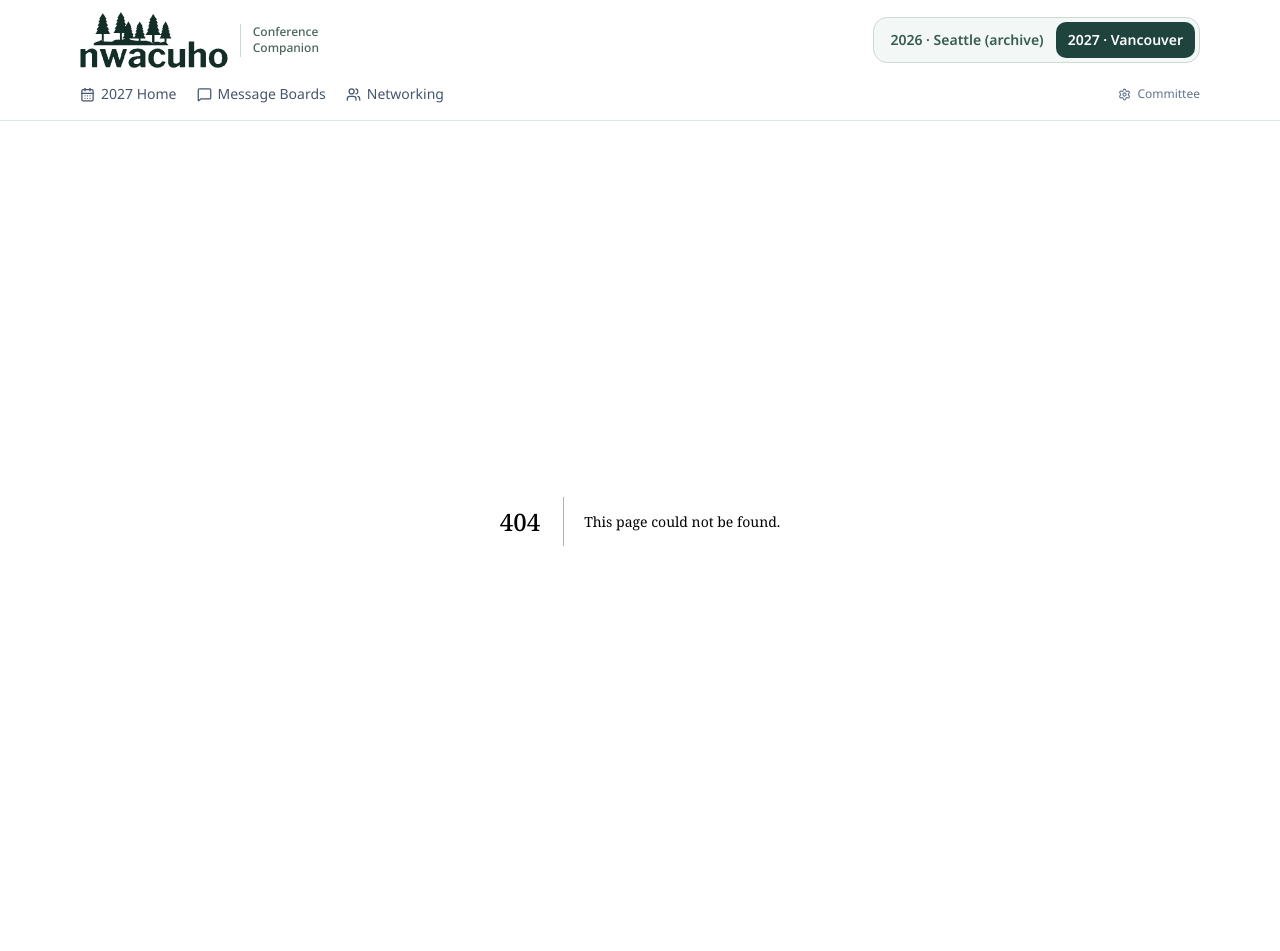
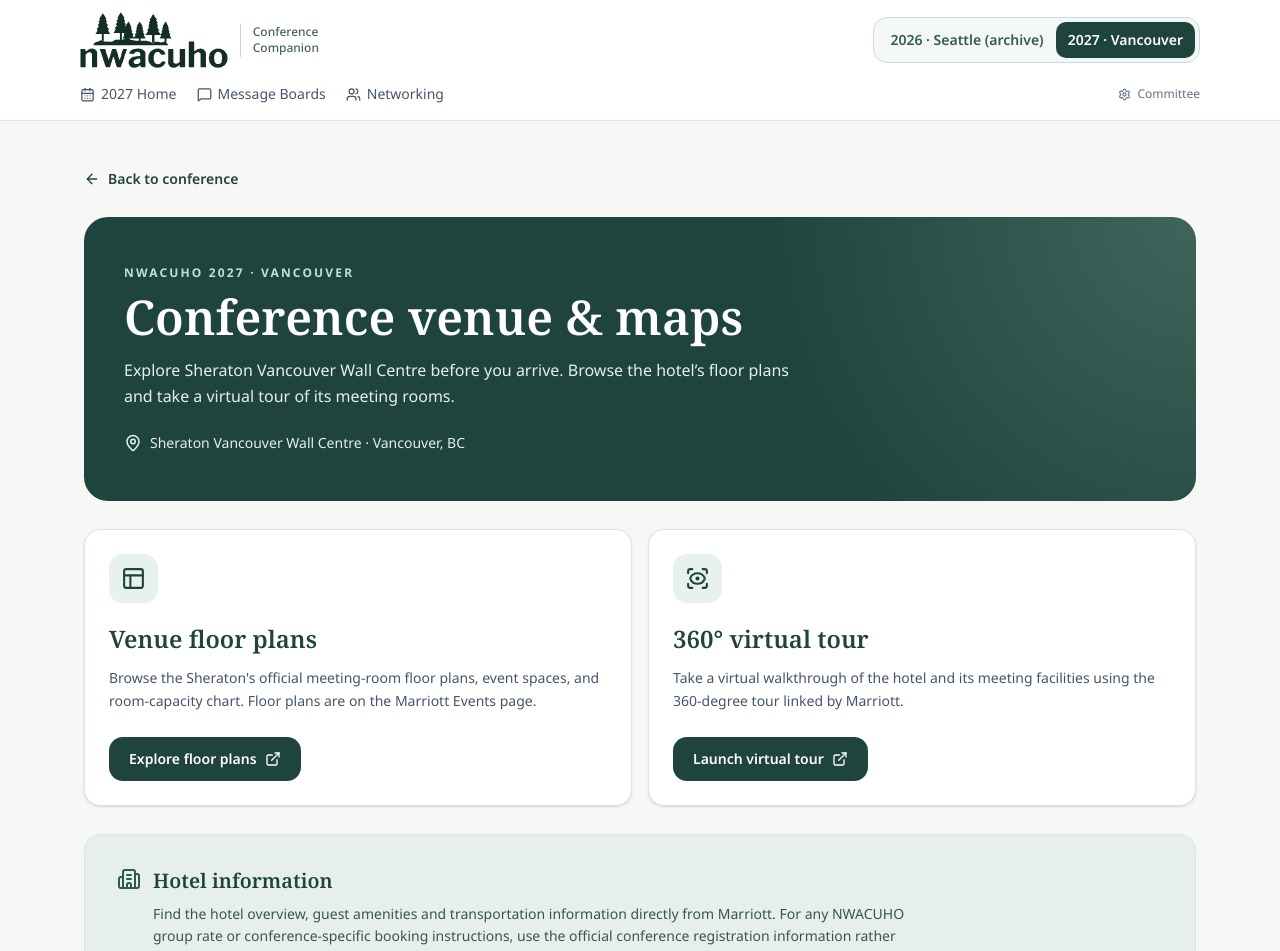
Before and after one commit to cristal-netizen/conf-schedule-nwacuho, a Next.js app: page /2027/venue in a window 1280 px wide. Before the commit this address had no page. Shown: the top 951 px of the page. Before the commit the page ends 921 px from the top, so only its background shows below. Built offline with nearby package versions, Linux system fonts and the light colour scheme.

Commit message:
Add Vancouver venue floor plans and 360-degree virtual tour hub

```diff
--- /dev/null
+++ b/app/2027/venue/page.tsx
@@ -0,0 +1,46 @@
+import Link from "next/link";
+import {ArrowLeft,ArrowUpRight,Building2,ExternalLink,MapPin,PanelsTopLeft,ScanEye,Hotel,Info} from "lucide-react";
+
+const hotelOverview="https://www.marriott.com/en-us/hotels/yvrws-sheraton-vancouver-wall-centre/overview/";
+const hotelEvents="https://www.marriott.com/en-us/hotels/yvrws-sheraton-vancouver-wall-centre/events/";
+const hotelVirtualTour="https://visitingmedia.com/tt8/?ttid=sheraton-vancouver-wall-centre";
+
+export const metadata={
+  title:"Venue & Floor Plans | NWACUHO 2027",
+  description:"Explore Sheraton Vancouver Wall Centre floor plans, event rooms and 360-degree virtual hotel tour for NWACUHO 2027."
+};
+
+export default function VenuePage(){
+ return <div className="min-h-screen bg-[#F7F8F5]">
+  <div className="mx-auto max-w-6xl space-y-7 px-5 pb-16 pt-8 sm:pt-12">
+   <Link href="/2027" className="inline-flex items-center gap-2 text-sm font-semibold text-[#1F443E] hover:underline"><ArrowLeft size={16}/> Back to conference</Link>
+   <header className="relative overflow-hidden rounded-3xl bg-[#1F443E] px-6 py-9 text-white sm:px-10 sm:py-12">
+    <div className="absolute right-0 top-0 h-full w-1/2 opacity-25" style={{background:"radial-gradient(circle at top right,#9DC7B5,transparent 70%)"}}/>
+    <div className="relative"><p className="text-xs font-bold uppercase tracking-[.18em] text-[#C0E0D3]">NWACUHO 2027 · Vancouver</p><h1 className="mt-3 font-serif text-4xl font-semibold sm:text-5xl">Conference venue & maps</h1>
+     <p className="mt-4 max-w-2xl text-base leading-relaxed text-[#E4F0EB]">Explore Sheraton Vancouver Wall Centre before you arrive. Browse the hotel’s floor plans and take a virtual tour of its meeting rooms.</p>
+     <div className="mt-6 flex items-center gap-2 text-sm text-[#E4F0EB]"><MapPin size={18}/> Sheraton Vancouver Wall Centre · Vancouver, BC</div>
+    </div>
+   </header>
+   <section className="grid gap-4 md:grid-cols-2" aria-label="Venue planning resources">
+    <article className="rounded-2xl border border-[#DAE4DE] bg-white p-6 shadow-sm">
+     <div className="inline-flex rounded-xl bg-[#E8F2ED] p-3 text-[#1F443E]"><PanelsTopLeft size={25}/></div>
+     <h2 className="mt-5 font-serif text-2xl font-semibold text-[#1F443E]">Venue floor plans</h2>
+     <p className="mt-3 text-sm leading-relaxed text-slate-600">Browse the Sheraton's official meeting-room floor plans, event spaces, and room-capacity chart. Floor plans are on the Marriott Events page.</p>
+     <a href={hotelEvents} target="_blank" rel="noopener noreferrer" className="mt-6 inline-flex min-h-11 items-center gap-2 rounded-xl bg-[#1F443E] px-5 py-3 text-sm font-semibold text-white hover:bg-[#315B52]">Explore floor plans <ExternalLink size={16}/></a>
+    </article>
+    <article className="rounded-2xl border border-[#DAE4DE] bg-white p-6 shadow-sm">
+     <div className="inline-flex rounded-xl bg-[#E8F2ED] p-3 text-[#1F443E]"><ScanEye size={25}/></div>
+     <h2 className="mt-5 font-serif text-2xl font-semibold text-[#1F443E]">360° virtual tour</h2>
+     <p className="mt-3 text-sm leading-relaxed text-slate-600">Take a virtual walkthrough of the hotel and its meeting facilities using the 360-degree tour linked by Marriott.</p>
+     <a href={hotelVirtualTour} target="_blank" rel="noopener noreferrer" className="mt-6 inline-flex min-h-11 items-center gap-2 rounded-xl bg-[#1F443E] px-5 py-3 text-sm font-semibold text-white hover:bg-[#315B52]">Launch virtual tour <ExternalLink size={16}/></a>
+    </article>
+   </section>
+   <section className="rounded-2xl border border-[#DCE6E0] bg-[#E7EFEB] p-6 sm:p-8">
+    <div className="flex items-start gap-3"><Building2 size={24} className="shrink-0 text-[#2D5A4B]"/><div><h2 className="text-xl font-semibold text-[#1F443E]">Hotel information</h2><p className="mt-2 max-w-3xl text-sm leading-relaxed text-[#38564E]">Find the hotel overview, guest amenities and transportation information directly from Marriott. For any NWACUHO group rate or conference-specific booking instructions, use the official conference registration information rather than assuming Marriott's general rates apply.</p>
+     <div className="mt-4 flex flex-wrap gap-4"><a className="inline-flex items-center gap-2 text-sm font-semibold text-[#1F443E] underline underline-offset-4" href={hotelOverview} target="_blank" rel="noopener noreferrer"><Hotel size={16}/> Sheraton hotel overview <ArrowUpRight size={16}/></a><a className="inline-flex items-center gap-2 text-sm font-semibold text-[#1F443E] underline underline-offset-4" href="https://nwacuho.org/page/AnnualConference" target="_blank" rel="noopener noreferrer">NWACUHO conference information <ArrowUpRight size={16}/></a></div>
+    </div></div>
+   </section>
+   <p className="flex items-start gap-2 text-xs leading-relaxed text-slate-600"><Info size={16} className="mt-0.5 shrink-0"/> Hotel-provided floor plans and virtual tours are general venue resources. Specific room assignments for NWACUHO 2027 will appear in the conference schedule after they are approved.</p>
+  </div>
+ </div>;
+}
```
